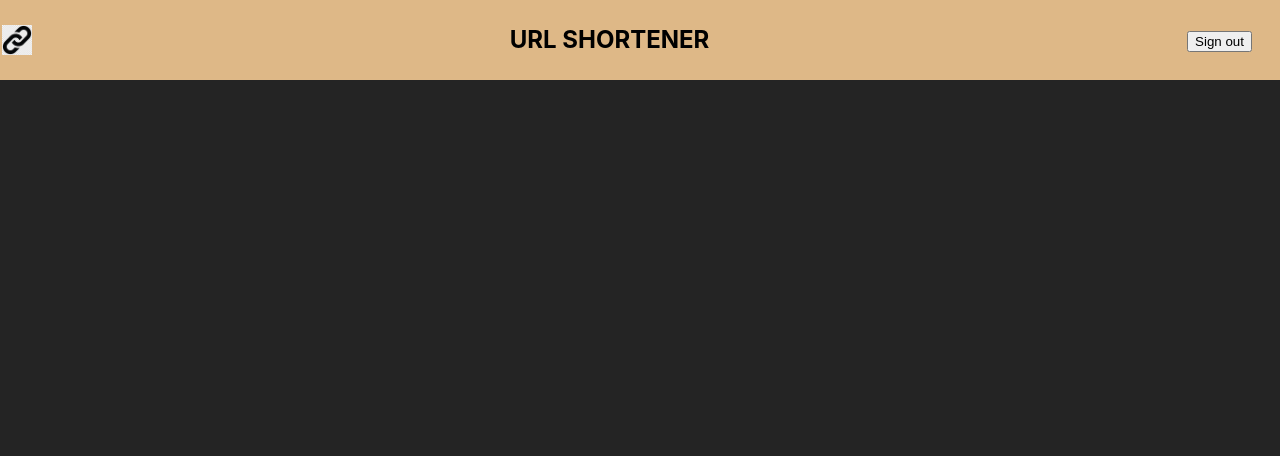
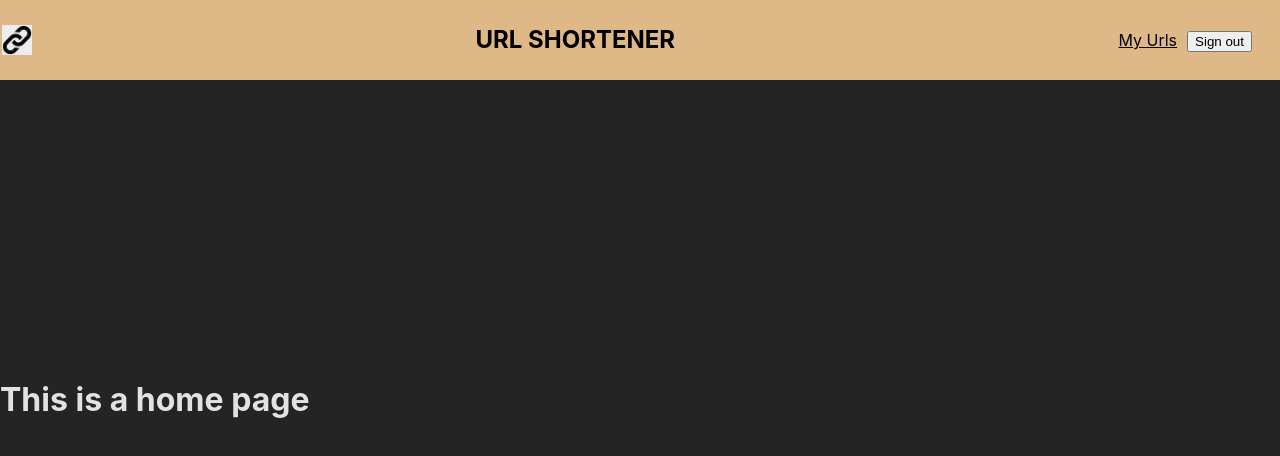
Before and after one commit to YahirGX5/url-shortener-frontend, a React (Vite) app: page /home in a window 1280 px wide. Both pictures are taken after a click on the button "Login". Shown: the top 456 px of the page. Built offline with nearby package versions, Linux system fonts and the light colour scheme.

Commit message:
installed wouter and created a simple routing to urls page

```diff
--- a/package.json
+++ b/package.json
@@ -11,7 +11,8 @@
   },
   "dependencies": {
     "react": "18.2.0",
-    "react-dom": "18.2.0"
+    "react-dom": "18.2.0",
+    "wouter": "3.1.0"
   },
   "devDependencies": {
     "@types/react": "18.2.64",
--- a/src/components/App/App.tsx
+++ b/src/components/App/App.tsx
@@ -1,21 +1,29 @@
+import { HomePage } from '../../pages/HomePage/HomePage.tsx';
+import { UrlsPage } from '../../pages/UrlsPage/UrlsPage.tsx';
+import { MainHeader } from '../../components/Main Header/MainHeader.tsx';
+import { loginContext } from '../../contexts/LoginContext.ts';
 import { useState } from 'react';
-import { loginContext } from '../../contexts/LoginContext';
-import { MainHeader } from '../../components/Main Header/MainHeader.tsx';
+import { Route, Switch, Redirect } from 'wouter';
 
-import './App.css'
+import './App.css';
 
 function App() {
   const [login, setLogin] = useState(false);
 
   return (
-    <loginContext.Provider value={{ login: login, setLogin: setLogin }}>
-            <main className='Main'>
-            <MainHeader />
+    <main>
+      <loginContext.Provider value={{ login: login, setLogin: setLogin }}>
+        <MainHeader />
+      </loginContext.Provider>
 
 
-            </main>
-        </loginContext.Provider>
-
+        <Switch>
+          <Route path='/home' component={HomePage}/>
+          <Route path='/urls' component={UrlsPage}/>
+          <Route path='/'><Redirect to='/home' /></Route>
+          <Route>Not found page</Route>
+        </Switch>
+    </main>
   )
 }
 
--- a/src/components/LoginOrSignUp/LoginOrSignUp.css
+++ b/src/components/LoginOrSignUp/LoginOrSignUp.css
@@ -4,6 +4,11 @@
     min-width: 30px;
 }
 
+.UrlsLink {
+    margin-right: 10px;
+    color: #000000;
+}
+
 .LoginButtons button {
     margin-right: 10px;
   }
--- a/src/components/LoginOrSignUp/LoginOrSignUp.tsx
+++ b/src/components/LoginOrSignUp/LoginOrSignUp.tsx
@@ -1,4 +1,5 @@
 import { loginContext } from "../../contexts/LoginContext";
+import { Link } from "wouter";
 import { useContext } from "react";
 import './LoginOrSignUp.css';
 
@@ -8,6 +9,8 @@ export function LoginOrSignUp () {
     return (
         login ? (
             <article className="SignOutButton">
+                <Link href="/urls" className='UrlsLink'>My Urls</Link>
+
                 <button onClick={() => { setLogin(false) }}>
                     Sign out
                 </button>
--- a/src/pages/HomePage/HomePage.tsx
+++ b/src/pages/HomePage/HomePage.tsx
@@ -1,6 +1,8 @@
+
 
 export function HomePage () {
+
     return (
-        <h1>This is home page</h1>
+        <h1>This is a home page</h1>
     )
 }
--- a/src/pages/UrlsPage/UrlsPage.tsx
+++ b/src/pages/UrlsPage/UrlsPage.tsx
@@ -1,5 +1,10 @@
+import { Link } from "wouter";
+
 export function UrlsPage () {
     return (
-        <h1>This is urls page</h1>
+        <>
+            <h1>This is urls page</h1>
+            <Link href="/home">Home</Link>
+        </>
     )
 }
```
Also changed, not shown: 1 other file (tests, documents, lock files or other folders).
